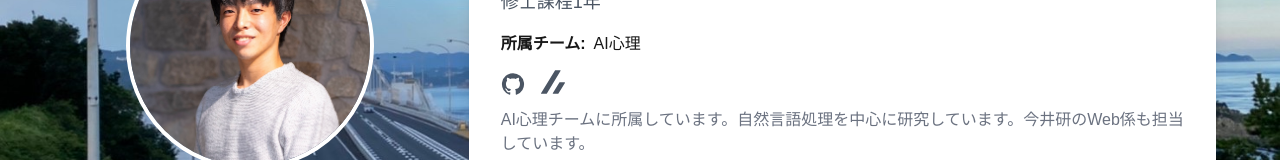
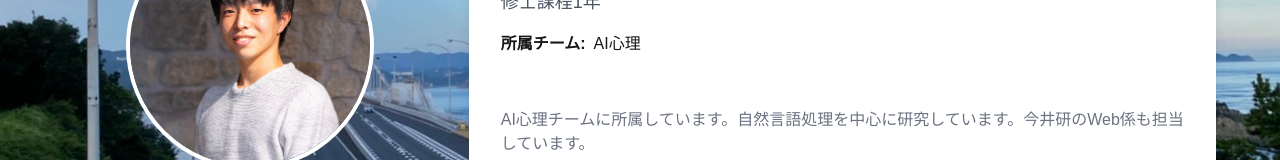
Before and after one commit to imai-laboratory/member_personal_webpages, a Next.js app: page /member_personal_webpages/members/kenshin in a window 1280 px wide. Shown: the part 224-384 px from the top of the page. Built offline with nearby package versions, Linux system fonts and the light colour scheme.

Commit message:
SEOなど

```diff
--- a/app/members/kenshin/page.jsx
+++ b/app/members/kenshin/page.jsx
@@ -1,6 +1,11 @@
-import GitHubIcon from '@mui/icons-material/GitHub';
-import { SiZenn } from "react-icons/si";
 import DesignA from "@/components/DesignSamples/DesignA";
+
+// メタデータ追加は自由ですが、SEO対策のために追加することをお勧めします。
+export const metadata = {
+  title: '[Imai Lab]中西 建心 Personal Webpage',
+  description: '中西 建心の今井研個人ページです。',
+  keywords: '中西 建心, Kenshin Nakanishi, Imai Lab, 今井研, Keio University, 慶應義塾大学',
+}
 
 export default function Page() {
   const profileData = {
@@ -10,15 +15,13 @@ export default function Page() {
     grade: '修士課程1年',
     imageUrl: '/member_personal_webpages/members/kenshin/profile.jpg',
     name: '中西 建心',
-    socialMediaLists: [
+    socialMediaLists: [ // ./utils/getSocialIcons.jsに存在するアイコンのみ使用できます
       {
         name: "GitHub",
-        icon: <GitHubIcon />,
         link: "https://github.com/Kenshin0011",
       },
       {
         name: "Zenn",
-        icon: <SiZenn />,
         link: "https://zenn.dev/kenshin0011",
       },
     ],
```
